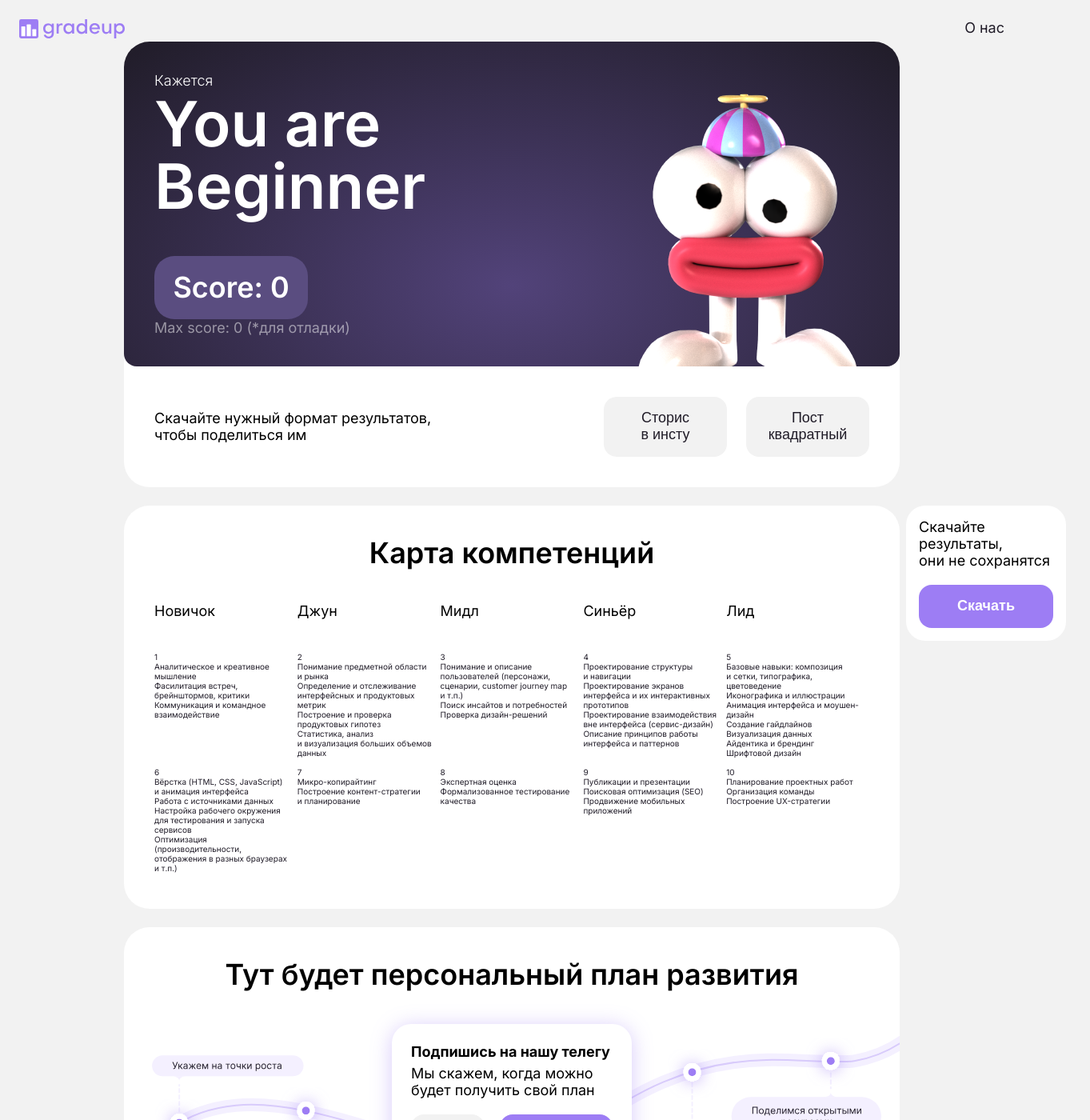
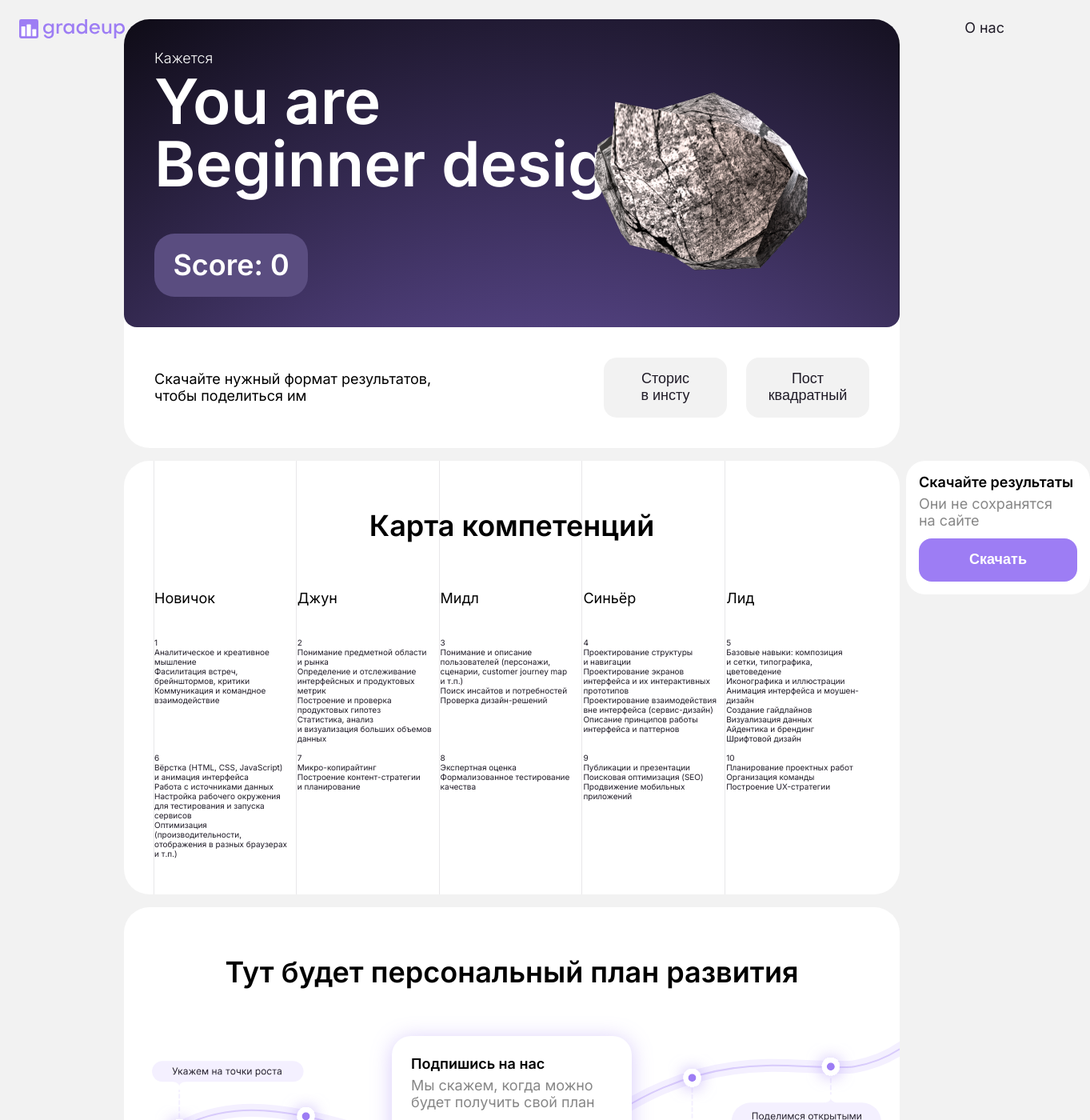
Before and after one commit to mrvotum/gradeup, an Angular app: page /results in a window 1280 px wide. Shown: the top 1400 px of the page at 80% size, 1363 px wide, since content can reach past the window. Built offline with nearby package versions, Linux system fonts and the light colour scheme.

Commit message:
Правки по макету + добавлена разметка в результатах + корректный вывод без тегов html

```diff
--- a/angular.json
+++ b/angular.json
@@ -107,5 +107,8 @@
         }
       }
     }
+  },
+  "cli": {
+    "analytics": false
   }
 }
--- a/src/app/card-result/card-result.component.html
+++ b/src/app/card-result/card-result.component.html
@@ -6,7 +6,6 @@
 			<span class="result__level">{{ service.levelGrade.levelName }}</span>
 		</h1>
 		<div class="score">Score: {{service.progressInfo.totalScore}}</div>
-		<div style="opacity: 0.5; color: #fff">Max score: {{service.progressInfo.maxScore}} (*для отладки)</div>
 		<img class="result__img"
 			[attr.src]="service.levelGrade.imgUrl"
 			[attr.alt]="service.levelGrade.alt">
@@ -30,7 +29,8 @@
 
 	<div class="custom__aside">
 		<div class="prompt prompt--fixed">
-			<span>Скачайте <br>результаты, <br>они не сохранятся</span>
+      <strong>Скачайте результаты</strong>
+			<span>Они не&nbsp;сохранятся на&nbsp;сайте</span>
 			<button class="btn btn--colored" (click)="exportImgResult()">Скачать</button>
 		</div>
 	</div>
@@ -45,7 +45,7 @@
 	<div class="competence-map">
 		<div class="competence-map__bar" *ngFor="let bar of service.statistic; let i = index">
 			<div class="competence-map__bar-result" [attr.style]="bar.categoryResWidth"></div>
-			<span class="competence-map__bar-legend" *ngIf="service.testDB[i];">{{ service.testDB[i].theme }}<sup>{{ i + 1 }}</sup></span>
+			<span class="competence-map__bar-legend" *ngIf="service.testDB[i];" [innerHTML]="service.testDB[i].theme"><sup>{{ i + 1 }}</sup></span>
 			<!-- <span class="competence-map__bar-legend">{{ service.testDB[i].theme }}<sup>{{ i + 1 }}</sup></span> -->
 			<!-- <span style="position: absolute;left: 20px;top: 50%;transform: translateY(-50%);">{{ bar.categoryTotalScore }} из {{ bar.categoryMaxScore }}</span> -->
 		</div>
@@ -58,4 +58,11 @@
 	</div>
 
 	<div id="link-holder" style="display: none;"></div>
+  <div class="line-grid">
+    <div class="grid-line"></div>
+    <div class="grid-line"></div>
+    <div class="grid-line"></div>
+    <div class="grid-line"></div>
+    <div class="grid-line"></div>
+  </div>
 </div>
--- a/src/app/card-result/card-result.component.scss
+++ b/src/app/card-result/card-result.component.scss
@@ -1,3 +1,42 @@
+.card {
+  position: relative;
+
+  .line-grid {
+    position: absolute;
+    left: 38px;
+    width: calc(100% - 38px * 2);
+    height: 100%;
+    bottom: 0;
+    pointer-events: none;
+
+    .grid-line {
+      position: absolute;
+      background-color: var(--color-black);
+      width: 1px;
+      height: 100%;
+      bottom: 0;
+      opacity: 0.1;
+      left: -1px;
+
+      &:nth-child(2) {
+        left: calc(100% / 5 * 1 - 2px);
+      }
+
+      &:nth-child(3) {
+        left: calc(100% / 5 * 2 - 2px);
+      }
+
+      &:nth-child(4) {
+        left: calc(100% / 5 * 3 - 2px);
+      }
+
+      &:nth-child(5) {
+        left: calc(100% / 5 * 4 - 2px);
+      }
+    }
+  }
+}
+
 .result {
 	position: relative;
 	border-radius: 32px 32px 16px 16px;
@@ -5,18 +44,7 @@
 	z-index: 1;
 	overflow: hidden;
 	padding: 38px;
-
-	&::after {
-		position: absolute;
-		content: '';
-		width: 100%;
-		height: 150%;
-		left: 0;
-		bottom: -50%;
-		background: radial-gradient(#9D7DF4 0%, rgba(#9D7DF4, 0) 100%);
-		z-index: -1;
-		opacity: 0.4;
-	}
+  background-image: url('/assets/images/result-bg.svg');
 
 	&__info {
 		font-size: 78px;
@@ -79,7 +107,7 @@
 
 	&__bar {
 		position: relative;
-		background-color: var(--color-victoria);
+		background-color: var(--color-butterfly-bush);
 		height: 70px;
 		width: 100%;
 		border-radius: 16px;
@@ -118,7 +146,7 @@
 		align-items: flex-start;
 		justify-content: flex-start;
 		flex-wrap: wrap;
-		margin-top: 40px;
+		margin-top: 38px;
 
 		&-el {
 			width: calc(100% / 5);
@@ -167,8 +195,8 @@
 		&--fixed {
 			// position: absolute;
 			position: -webkit-sticky;
-  			position: sticky;
-			width: 200px;
+      position: sticky;
+			width: 230px;
 			padding: 16px;
 			top: 0;
 			left: calc(100% + 8px);
@@ -178,14 +206,16 @@
 			}
 		}
 
+    strong {
+      display: block;
+      margin-bottom: 6px;
+      font-weight: 600;
+    }
+
 		span {
 			display: block;
-			margin-bottom: 20px;
-
-			strong {
-				display: block;
-				margin-bottom: 6px;
-			}
+			margin-bottom: 12px;
+      color: var(--color-grey);
 		}
 
 		.btn__wrapper {
--- a/src/app/card-subscribe/card-subscribe.component.html
+++ b/src/app/card-subscribe/card-subscribe.component.html
@@ -1,8 +1,6 @@
 <div class="prompt">
-	<span>
-		<strong>Подпишись на&nbsp;нашу телегу</strong>
-		Мы&nbsp;скажем, когда можно будет получить свой план
-	</span>
+  <strong>Подпишись на&nbsp;нас</strong>
+  <span>Мы&nbsp;скажем, когда можно будет получить свой план</span>
 	<div class="btn__wrapper">
 		<a class="btn" href="#">Inst</a>
 		<a class="btn btn--colored" href="https://t.me/gradeuper" target="_blank">Telegram</a>
--- a/src/app/card-subscribe/card-subscribe.component.scss
+++ b/src/app/card-subscribe/card-subscribe.component.scss
@@ -38,26 +38,16 @@
 	padding: 24px;
 	margin: 10px auto 20px;
 
-	&--fixed {
-		position: absolute;
-		max-width: 200px;
-		top: 0;
-		left: calc(100% + 8px);
-		box-shadow: none;
-
-		.btn {
-			width: 100%;
-		}
-	}
+  strong {
+    display: block;
+    margin-bottom: 6px;
+    font-weight: 600;
+  }
 
 	span {
 		display: block;
-		margin-bottom: 20px;
-
-		strong {
-			display: block;
-			margin-bottom: 6px;
-		}
+		margin-bottom: 12px;
+    color: var(--color-grey);
 	}
 
 	.btn__wrapper {
--- a/src/app/card.service.ts
+++ b/src/app/card.service.ts
@@ -31,34 +31,34 @@ export class CardService {
   };
 
   levelGrade = {
-    levelName: 'Beginner',
-    imgUrl: '/assets/images/dude-junior.png',
+    levelName: 'Beginner designer',
+    imgUrl: '/assets/images/dude-beginner.png',
     alt: 'Beginner dude'
   };
 
   levelData = {
     beginner: {
-      levelName: 'Beginner',
-      imgUrl: '/assets/images/dude-junior.png',
+      levelName: 'Beginner designer',
+      imgUrl: '/assets/images/dude-beginner.png',
       alt: 'Senior dude'
     },
     junior: {
-      levelName: 'Junior',
+      levelName: 'Junior designer',
       imgUrl: '/assets/images/dude-junior.png',
       alt: 'Junior dude'
     },
     middle: {
-      levelName: 'Middle',
+      levelName: 'Middle designer',
       imgUrl: '/assets/images/dude-middle.png',
       alt: 'Middle dude'
     },
     senior: {
-      levelName: 'Senior',
+      levelName: 'Senior designer',
       imgUrl: '/assets/images/dude-senior.png',
       alt: 'Senior dude'
     },
     lead: {
-      levelName: 'Lead',
+      levelName: 'Lead designer',
       imgUrl: '/assets/images/dude-lead.png',
       alt: 'Lead dude'
     }
--- a/src/app/card/card.component.scss
+++ b/src/app/card/card.component.scss
@@ -9,7 +9,7 @@
 	position: relative;
 	// -панель с кнопкой и отступом -внутренние отступы layout'а
 	max-height: calc(100vh - (144px + 40px) - 24px * 2 + 16px);
-	margin-top: -28px;
+	// margin-top: -28px;
 
 	overflow-y: scroll;
 
--- a/src/app/results-page/results-page.component.html
+++ b/src/app/results-page/results-page.component.html
@@ -1,6 +1,6 @@
 <app-card-result></app-card-result>
 
-<div class="card">
+<div class="card card--nomb">
 	<div class="card__title">
 		<div class="title">Тут будет персональный план развития</div>
 	</div>
--- a/src/index.html
+++ b/src/index.html
@@ -24,6 +24,7 @@
 </head>
 <body class="layout">
   <header class="main-header">
+    <div class="header">
       <div class="logo">
         <a href="#" target="_blank" rel="Landing">
           <img src="/assets/images/logo.svg" alt="logo">
@@ -32,6 +33,7 @@
       <div class="about">
         <a href="/about">О нас</a>
       </div>
+    </div>
   </header>
 
   <main>
@@ -39,7 +41,7 @@
   </main>
 
   <footer class="main-footer">
-    2022
+    <div class="footer">2022</div>
   </footer>
 </body>
 </html>
--- a/src/styles.scss
+++ b/src/styles.scss
@@ -10,6 +10,7 @@
 	--color-whisper: #E9E9E9;
 	--color-very-light-grey: #CECECE;
 	--color-gainsboro: #D9D9D9;
+  --color-grey: #878787;
 
 	--color-fog: #D8CBFB;
 	--color-medium-purple: #9D7DF4;
@@ -62,13 +63,22 @@
 
 .app-card-panel {
 	margin-top: auto;
-	margin-bottom: -17px;
+	// margin-bottom: -17px;
 }
 
 .main-header {
-	display: flex;
-	justify-content: space-between;
-	align-self: normal;
+  position: relative;
+  width: 100%;
+
+  .header {
+    position: absolute;
+    width: 100%;
+    top: 0;
+    left: 0;
+    display: flex;
+    justify-content: space-between;
+    align-self: normal;
+  }
 
 	.logo {}
 
@@ -92,8 +102,15 @@
 }
 
 .main-footer {
+  position: relative;
 	margin-top: auto;
 	align-self: flex-start;
+
+  .footer {
+    position: absolute;
+    left: 0;
+    bottom: 0;
+  }
 }
 
 .btn {
@@ -132,13 +149,18 @@ div {
 	border-radius: 32px;
 	box-sizing: border-box;
 	font-size: var(--root-font-size);
-	margin-bottom: 1.3em;
+	margin-bottom: 16px;
 	background-color: var(--color-white);
 	padding: 38px 38px 45px 38px;
 
 	&__title {
 		text-align: center;
 		margin-bottom: 2.2em;
+
+    .body--results & {
+      margin-top: 22px;
+      margin-bottom: 58px;
+    }
 
 		.title {
 			font-size: 2em;
@@ -173,6 +195,10 @@ div {
 	&--np {
 		padding: 0;
 	}
+
+  &--nomb {
+    margin-bottom: 0;
+  }
 }
 
 .body--results .app-card-panel {
```
Also changed, not shown: src/assets/images/dude-beginner.png (added), src/assets/images/dude-junior.png. Lines whose indentation alone changed are shown as unchanged.
